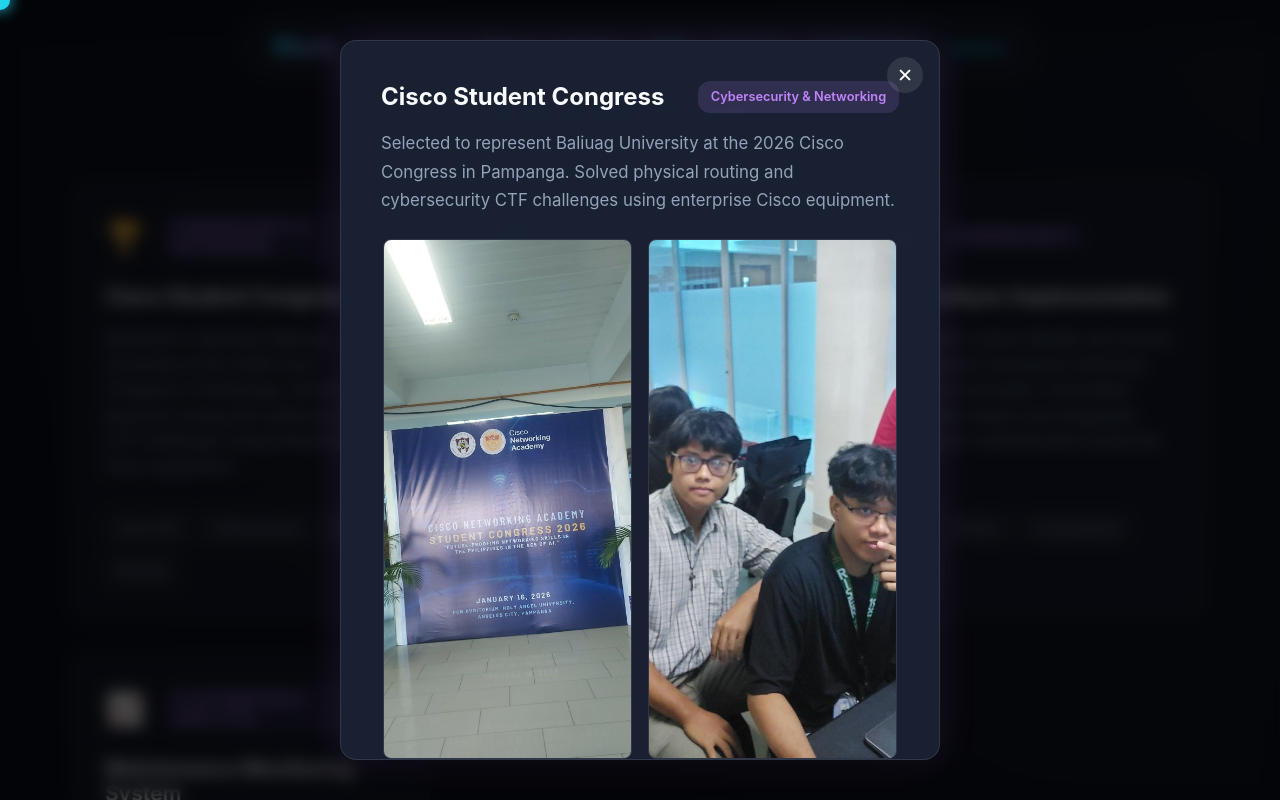
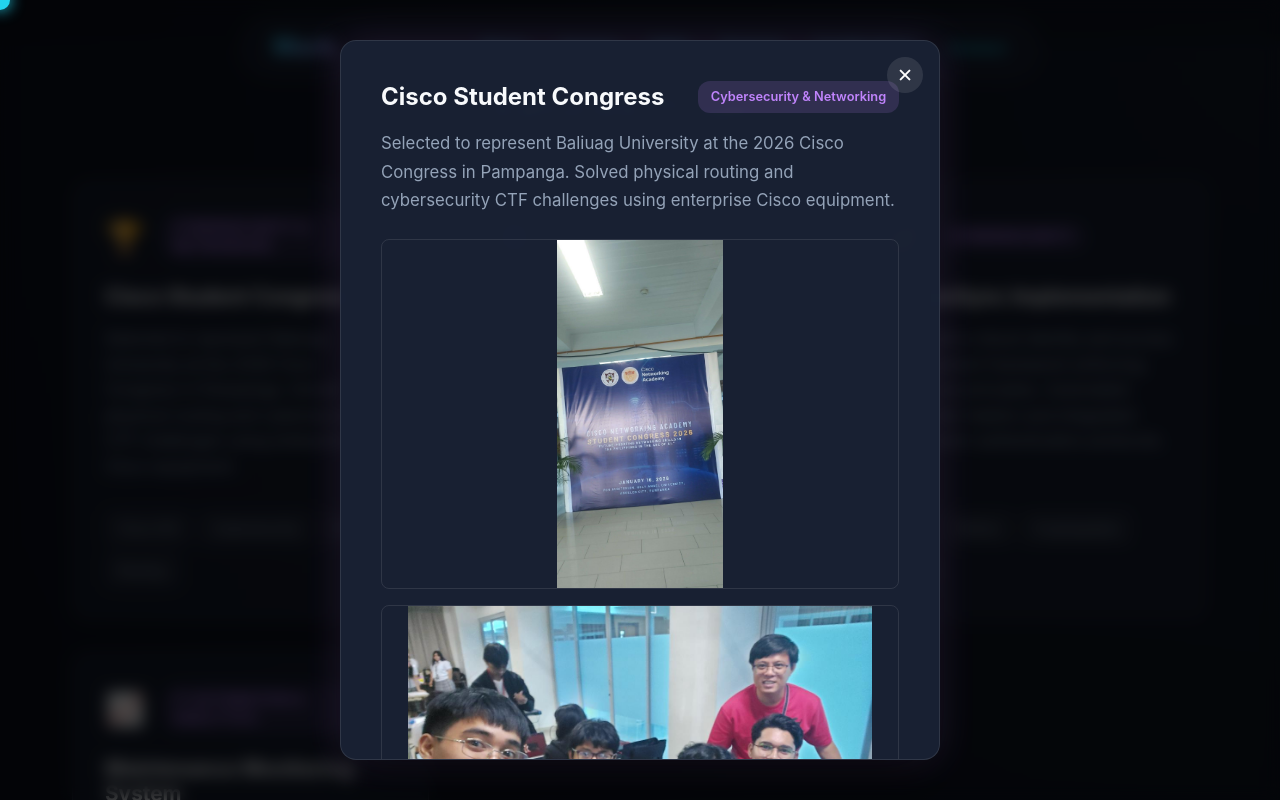
Before and after one commit to Markyy0411/stellar-portfolio, a React (Vite) app: page / in a window 1280 px wide. Both pictures are taken after a click on the element 250 px from the left and 3575 px from the top of the page. Shown: the part 3175-3975 px from the top of the page. Built offline with nearby package versions, Linux system fonts and the light colour scheme.

Commit message:
UI: Fixed modal image cropping to ensure full view scale

```diff
--- a/src/App.jsx
+++ b/src/App.jsx
@@ -801,9 +801,9 @@
             <p className="modal-description" style={{marginTop: '1rem', marginBottom: '1.5rem'}}>{activeProject.description}</p>
 
             {activeProject.images && (
-              <div className="project-modal-gallery" style={{ display: 'flex', gap: '1rem', justifyContent: 'center', flexWrap: 'wrap' }}>
+              <div className="project-modal-gallery" style={{ display: 'flex', flexDirection: 'column', gap: '1rem', alignItems: 'center' }}>
                 {activeProject.images.map((img, idx) => (
-                  <img key={idx} src={img} alt={`Project Event ${idx+1}`} style={{ width: '48%', borderRadius: '8px', objectFit: 'cover', border: '1px solid rgba(255,255,255,0.1)' }} />
+                  <img key={idx} src={img} alt={`Project Event ${idx+1}`} style={{ width: '100%', maxHeight: '350px', borderRadius: '8px', objectFit: 'contain', border: '1px solid rgba(255,255,255,0.1)' }} />
                 ))}
               </div>
             )}
```
